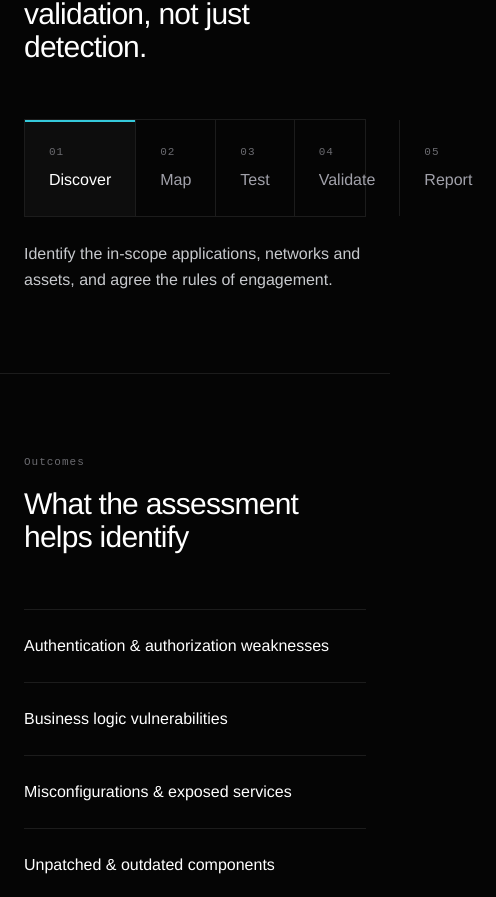
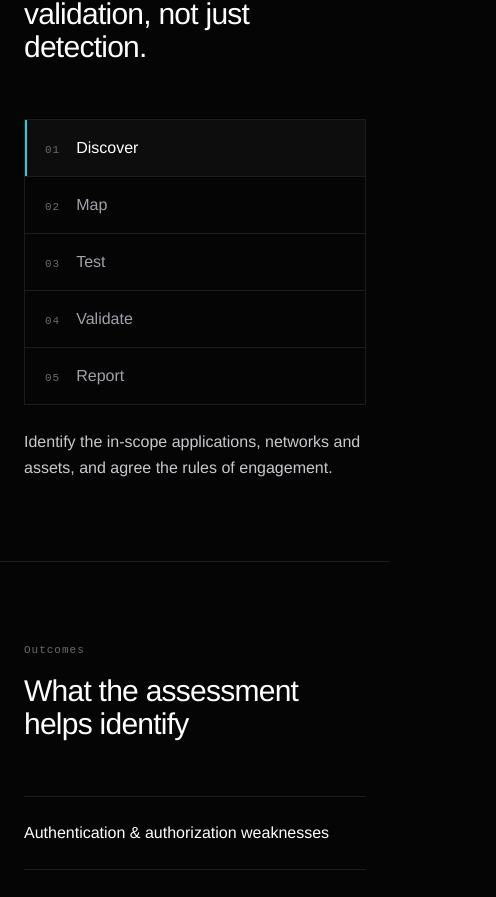
Before and after one commit to ecomaura/safequence, a React (Vite) app: page /vapt in a window 390 px wide. Shown: the part 2216-3113 px from the top of the page, 496 px wide, since content can reach past the window. Built offline with nearby package versions, Linux system fonts and the light colour scheme.

Commit message:
Update ProcessSteps.jsx

```diff
--- a/src/components/ProcessSteps.jsx
+++ b/src/components/ProcessSteps.jsx
@@ -7,27 +7,29 @@ export default function ProcessSteps({ steps }) {
 
   return (
     <Reveal>
-      <div className="flex flex-row items-stretch border border-[var(--color-line-0)]">
+      <div className="flex flex-col md:flex-row items-stretch border border-[var(--color-line-0)]">
         {steps.map((step, i) => (
           <button
             key={step.name}
             onMouseEnter={() => setActive(i)}
             onFocus={() => setActive(i)}
             onClick={() => setActive(i)}
-            className={`relative flex-1 text-left px-6 py-6 border-b-0 border-r last:border-0 transition-colors duration-200 ${
+            className={`relative min-w-0 md:flex-1 text-left px-5 py-4 md:px-6 md:py-6 border-b md:border-b-0 md:border-r last:border-0 transition-colors duration-200 ${
               i === active ? 'bg-[var(--color-bg-2)]' : 'bg-transparent'
             } border-[var(--color-line-0)]`}
           >
             <span
-              className="absolute top-0 left-0 right-0 h-[2px] md:h-full md:w-[2px] md:left-0 md:right-auto"
+              className="absolute top-0 left-0 bottom-0 w-[2px] md:h-full"
               style={{ background: i === active ? 'var(--color-accent)' : 'transparent' }}
             />
-            <div className="mono-label mb-2">{String(i + 1).padStart(2, '0')}</div>
-            <div
-              className="font-[var(--font-display)] text-base md:text-lg transition-colors"
-              style={{ color: i === active ? '#fff' : 'var(--color-ink-2)' }}
-            >
-              {step.name}
+            <div className="flex items-baseline gap-4 md:block">
+              <div className="mono-label md:mb-2">{String(i + 1).padStart(2, '0')}</div>
+              <div
+                className="font-[var(--font-display)] text-base md:text-lg transition-colors"
+                style={{ color: i === active ? '#fff' : 'var(--color-ink-2)' }}
+              >
+                {step.name}
+              </div>
             </div>
           </button>
         ))}
```
